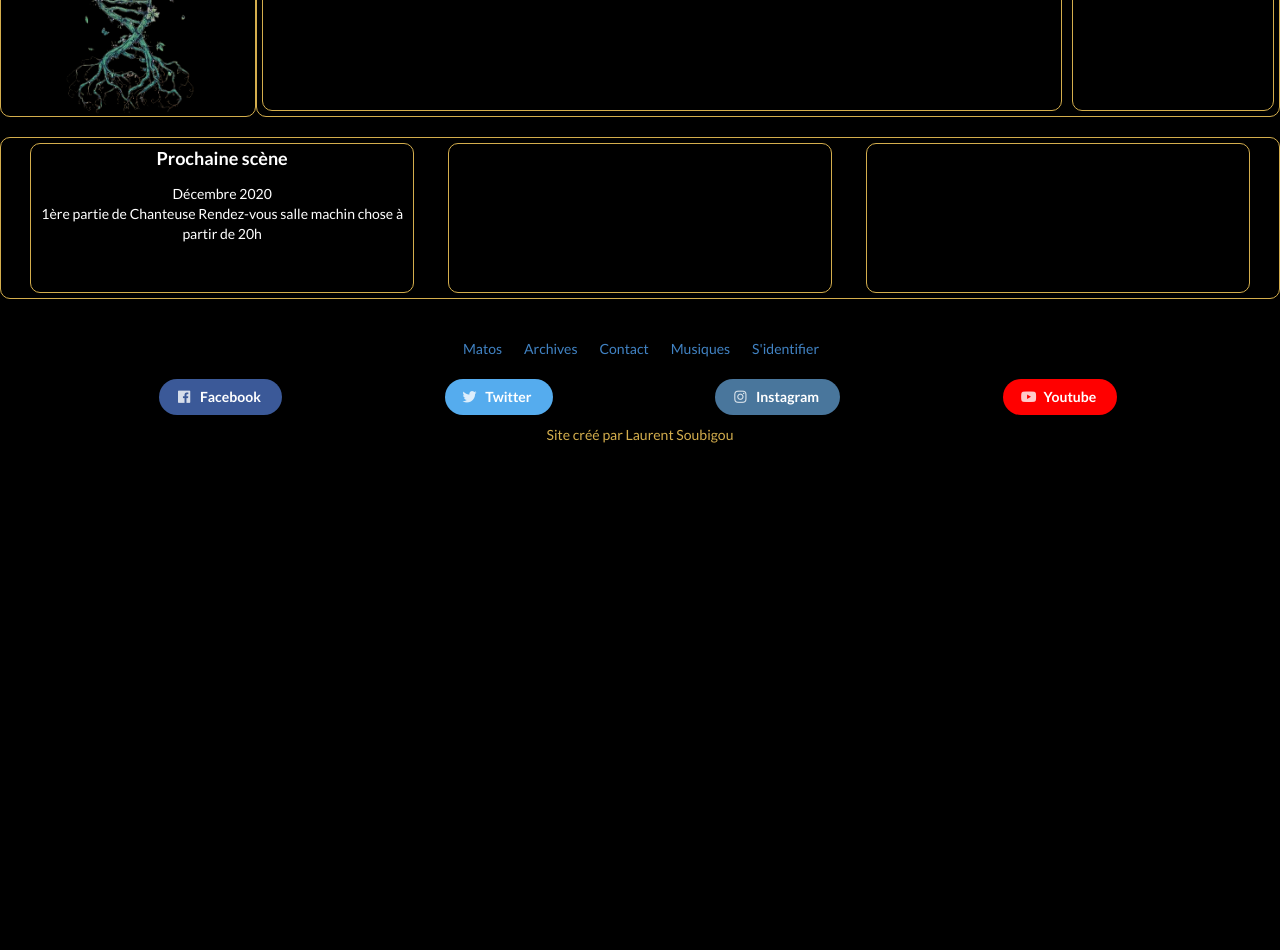
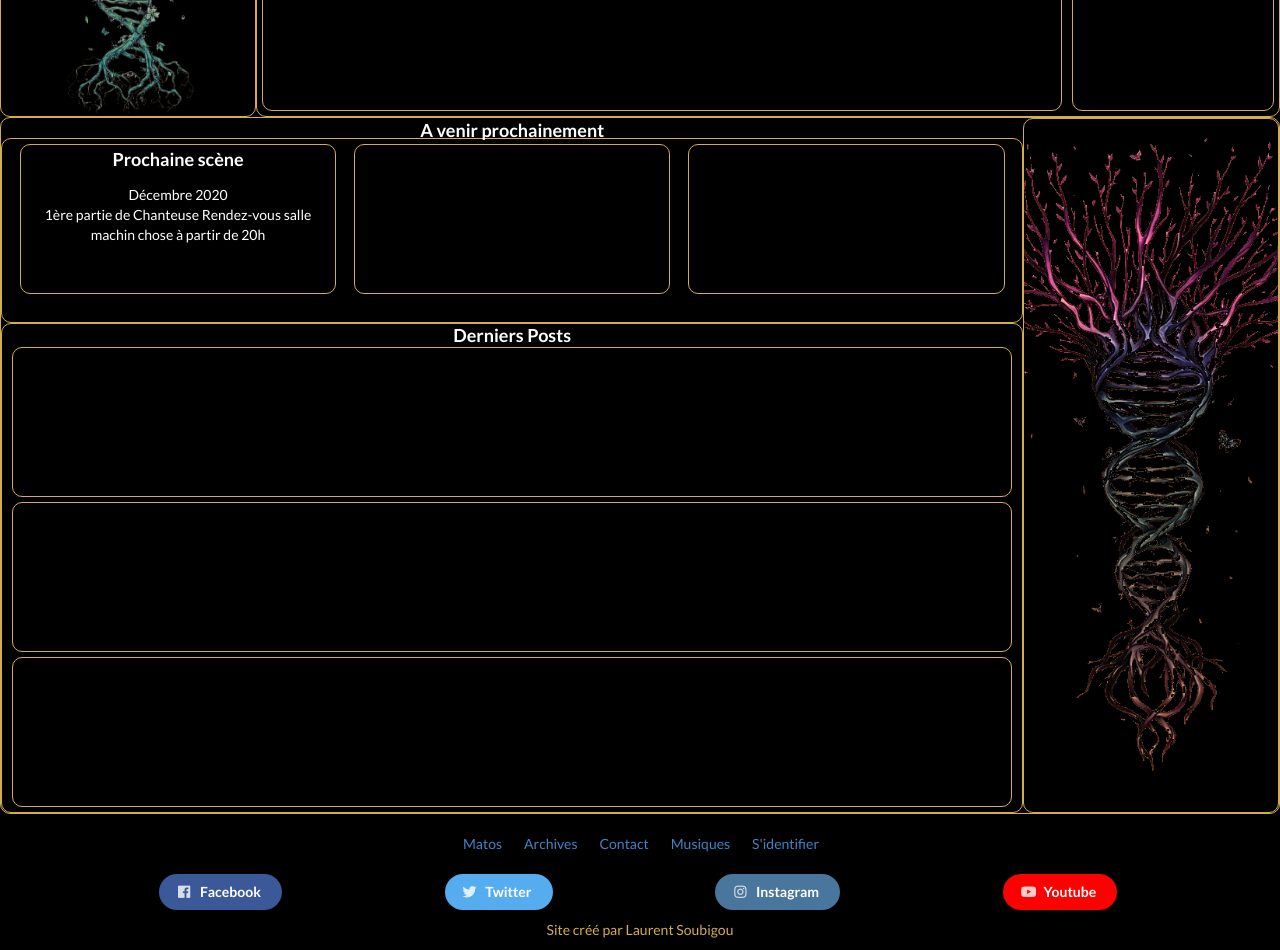
Before and after one commit to Buldomas/Waifu, a plain HTML site: page index.html in a window 1280 px wide. Shown: the part 520-1470 px from the top of the page. Before the commit the page ends 975 px from the top, so only its background shows below. Drawn offline with nearby package versions, Linux system fonts and the light colour scheme.

Commit message:
Decoupage + arbre2

```diff
--- a/index.html
+++ b/index.html
@@ -16,6 +16,7 @@
             <div id="titre" class="titre">
                 <div class="libtitre">
                     <h1>WAÏFU</h1>
+                    <p>L'émotion au service de la guitare ...</p>
                 </div>
                 <nav id="menu1" class="menu bandeau">
                     <button class="ui circular facebook icon button">
@@ -45,8 +46,10 @@
             </section>
             <div class="news"></div>
         </section>
+        <div class="infos">
+            <div class="zninfos">
                 <section class="articles">
-            <article class="article1">
+                    <article class="article article1">
                         <div>
                             <h3>Prochaine scène</h3>
                             <p>Décembre 2020<br/>
@@ -54,9 +57,48 @@
                             Rendez-vous salle machin chose à partir de 20h</p>
                         </div>
                     </article>
-            <article class="article2"></article>
-            <article class="article3"></article>
+                    <article class="article article2">
+                        <div>
+                            <h3></h3>
+                            <p></p>
+                        </div>
+                    </article>
+                    <article class="article article3">
+                        <div>
+                            <h3></h3>
+                            <p></p>
+                        </div>
+                    </article>
+                    <div class="titreArticles">
+                        <h3>A venir prochainement</h3>
+                    </div>
                 </section>
+                <section class="blogs">
+                    <div class="titreBlogs">
+                        <h3>Derniers Posts</h3>
+                    </div>
+                    <article class="blog blog1">
+                        <div>
+                            <h3></h3>
+                            <p></p>
+                        </div>
+                    </article>
+                    <article class="blog blog2">
+                        <div>
+                            <h3></h3>
+                            <p></p>
+                        </div>
+                    </article>
+                    <article class="blog blog3">
+                        <div>
+                            <h3></h3>
+                            <p></p>
+                        </div>
+                    </article>
+                </section>
+            </div>
+            <div class="arbre2"></div>
+        </div>
     </main>
     <footer>
         <nav class="footerSocial">
--- a/present.css
+++ b/present.css
@@ -12,9 +12,12 @@ body {
     justify-content: center;
     color: white;
     background-color: #454545;
+    background-image: url(./images/FondSpace.jpg);
+    background-repeat: no-repeat;
+    background-size: cover;
 }
 .logo {
-    background-image: url(./images/lune.jpg);
+    background-image: url(./images/LogoTest.png);
     background-repeat: no-repeat;
     background-size: contain;
     height: auto;
@@ -43,7 +46,7 @@ body {
     justify-content: space-evenly;
     width: 100%;
     height: auto;
-    background-color: #454545;
+    /*background-color: #454545;*/
 }
 .menu {
     /*text-align: right;*/
@@ -112,21 +115,91 @@ main {
     border: solid 1px rgb(212, 174, 77);
     border-radius: 10px;
 }
+.infos {
+    display: flex;
+    flex-direction: row;
+    flex-wrap: wrap;
+    width: 100%;
+    border: solid 1px rgb(212, 174, 77);
+    border-radius: 10px;
+}
+.zninfos {
+    width: 80%;
+}
+.arbre2 {
+    width: 20%;
+    background-image: url("./images/arbre2.png");
+    background-repeat: no-repeat;
+    background-size: cover;
+    background-position: center;
+    border: solid 1px rgb(212, 174, 77);
+    border-radius: 10px;
+    display: flex;
+    flex-direction: column;
+    justify-content: center;
+    align-items: flex-start;
+}
+
 .articles {
     display: flex;
     flex-direction: row;
-    margin: 20px 0;
+    flex-wrap: wrap;
+    margin-top: 20px;
     width: 100%;
-    border: solid 1px rgb(212, 174, 77);
-    border-radius: 10px;
     height: auto;
     justify-content: space-evenly;
     color: white;
+    border: solid 1px rgb(212, 174, 77);
+    border-radius: 10px;
+}
+.titreArticles {
+    position: relative;
+    text-align: center;
+    width: 100%;
+    height: auto;
+    top: -180px;
+}
+.article {
+    margin: 5px 0 5px 0;
+    height: 150px;
+    width: 31%;
+    border: solid 1px rgb(212, 174, 77);
+    border-radius: 10px;
+    padding: 3px;
+    display: flex;
+    flex-direction: row;
+    flex-wrap: wrap;
+    justify-content: space-between;
+    align-items: flex-start;
+    text-align: center;
 }
 .article1 {
-    margin: 5px;
+    text-align: center;
+}
+.article2 {
+
+}
+.article3 {
+}
+.blogs {
+    display: flex;
+    flex-direction: column;
+    /*margin-left: 5px;*/
+    width: 100%;
+    height: auto;
+    justify-content: space-evenly;
+    color: white;
+    border: solid 1px rgb(212, 174, 77);
+    border-radius: 10px;
+}
+.titreBlogs {
+    text-align: center;
+}
+.blog {
+    margin-left: 10px;
+    margin-bottom: 5px;
     height: 150px;
-    width: 30%;
+    width: 98%;
     border: solid 1px rgb(212, 174, 77);
     border-radius: 10px;
     padding: 3px;
@@ -137,31 +210,13 @@ main {
     align-items: flex-start;
     text-align: center;
 }
-.article2 {
-    margin: 5px;
-    height: 150px;
-    width: 30%;
-    border: solid 1px rgb(212, 174, 77);
-    border-radius: 10px;
-    padding: 3px;
-    display: flex;
-    flex-direction: row;
-    flex-wrap: wrap;
-    justify-content: center;
-    align-items: flex-start;
+.blog1 {
+    text-align: center;
 }
-.article3 {
-    margin: 5px;
-    height: 150px;
-    width: 30%;
-    border: solid 1px rgb(212, 174, 77);
-    border-radius: 10px;
-    padding: 3px;
-    display: flex;
-    flex-direction: row;
-    flex-wrap: wrap;
-    justify-content: center;
-    align-items: flex-start;
+.blog2 {
+
+}
+.blog3 {
 }
 footer {
     display: flex;
```
Also changed, not shown: images/FondSpace.jpg (added), images/LogoTest.png (added), images/arbre2.png (added). Lines whose indentation alone changed are shown as unchanged.
